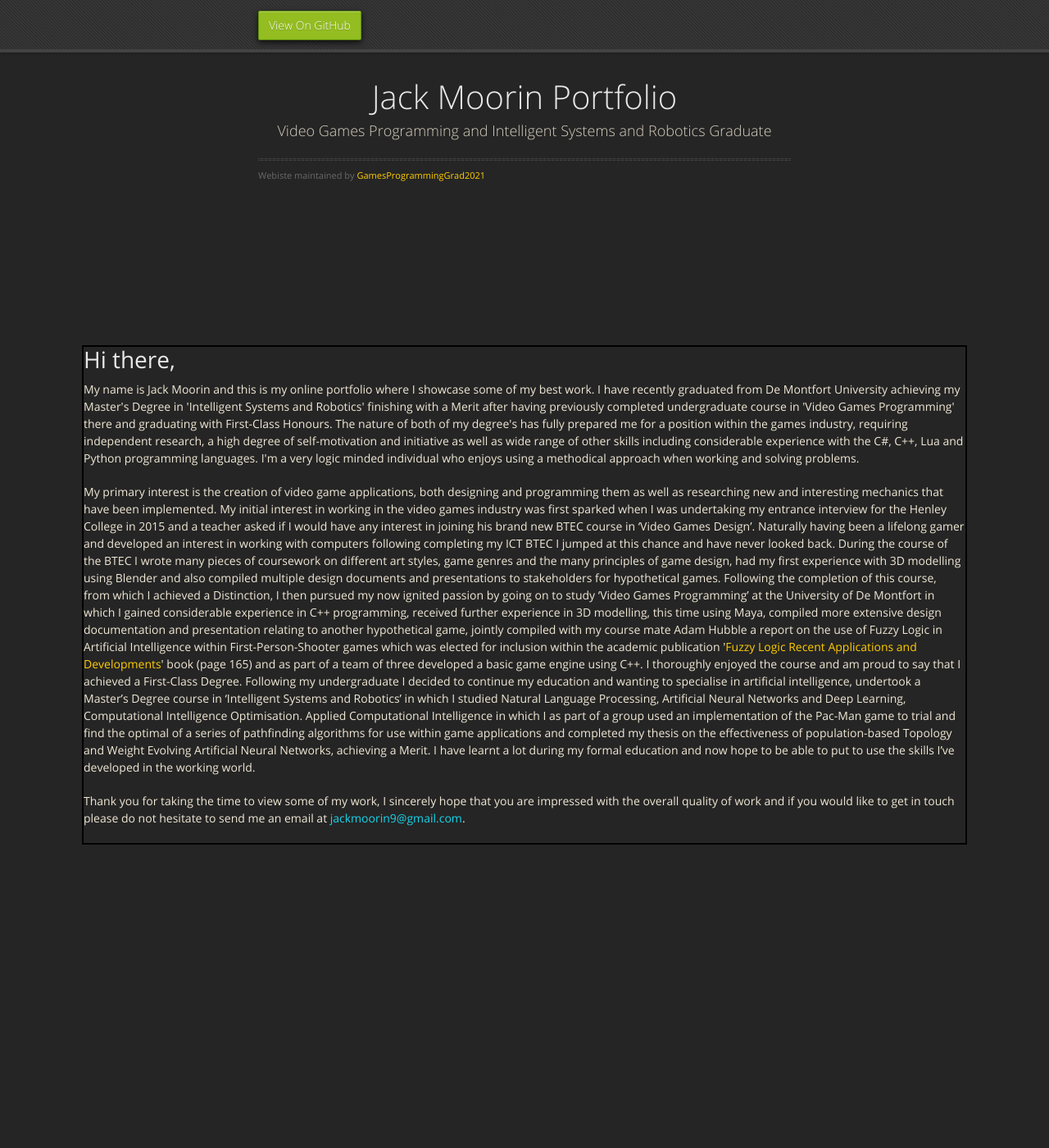
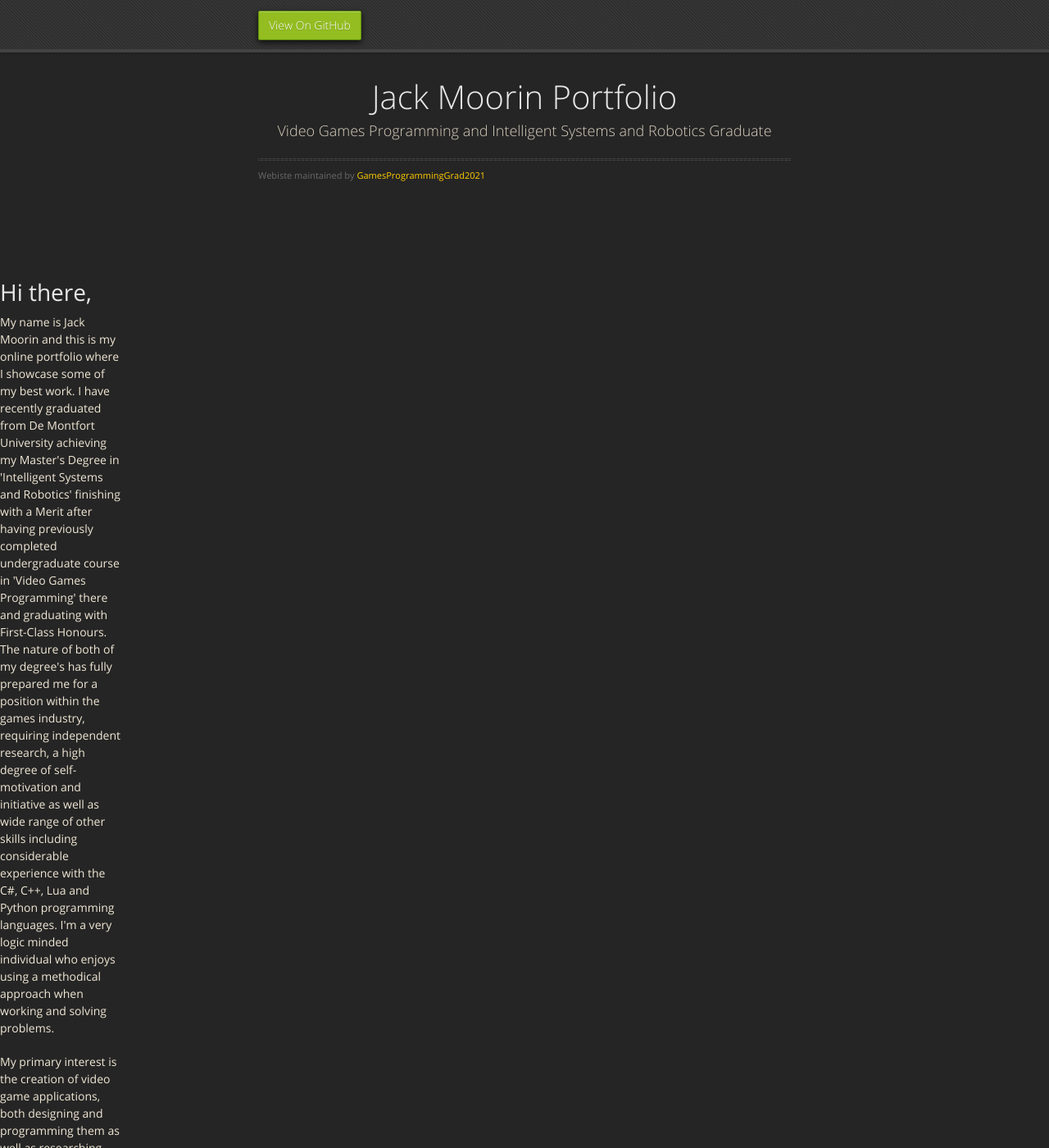
Before and after one commit to GamesProgrammingGrad2021/GamesProgrammingGrad2021.github.io, a Jekyll site: the page built from index.md, in a window 1280 px wide and 1400 px high. Shown: the whole window at 82% size. Built offline with Jekyll 4.4.1, drawn with Linux system fonts in a browser that asks for light colours; nearby versions of some CDN libraries; our own code applies the rules of GitHub Pages for plain Markdown files.

Commit message:
Update default.html

```diff
--- a/_layouts/default.html
+++ b/_layouts/default.html
@@ -3,8 +3,7 @@
   <head>
     <style>
     .introduction {
-    border: 2px solid black;
-    margin: 100px;
+	width: 150px;
 	text-align: left;
     }
 </style>
```
